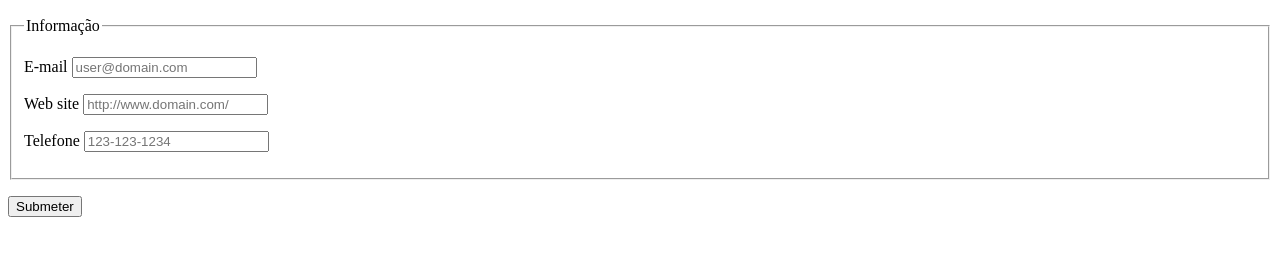
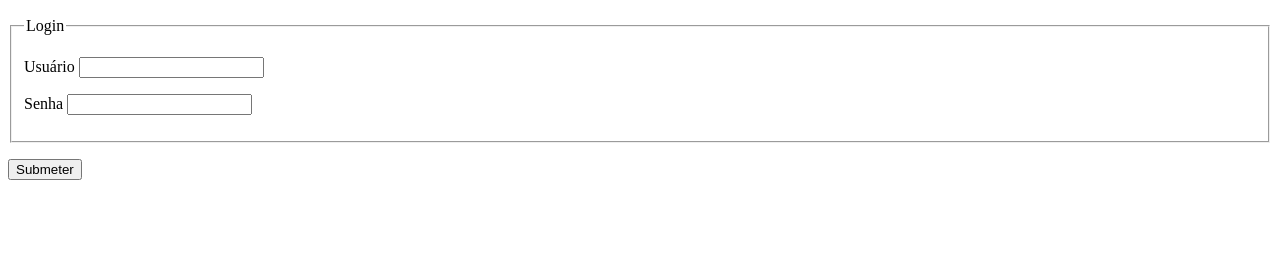
Before and after one commit to RafaelZulianeli/HTML, a plain HTML site: page index.html in a window 1280 px wide. Shown: the part 137-392 px from the top of the page. Drawn offline with Linux system fonts and the light colour scheme.

Commit message:
form required

```diff
--- a/index.html
+++ b/index.html
@@ -25,26 +25,12 @@
 
     <form>
       <fieldset>
-        <legend>Informação</legend>
+        <legend>Login</legend>
         <p>
-          <label
-            >E-mail
-            <input type="email" name="email" placeholder="user@domain.com"
-          /></label>
+          <label>Usuário <input type="text" name="usuario" required/></label>
         </p>
         <p>
-          <label
-            >Web site
-            <input
-              type="url"
-              name="website"
-              placeholder="http://www.domain.com/"
-          /></label>
-        </p>
-        <p>
-          <label
-            >Telefone <input type="tel" name="fone" placeholder="123-123-1234"
-          /></label>
+          <label>Senha <input type="password" name="senha" required/></label>
         </p>
       </fieldset>
       <p><button type="submit">Submeter</button></p>
```
